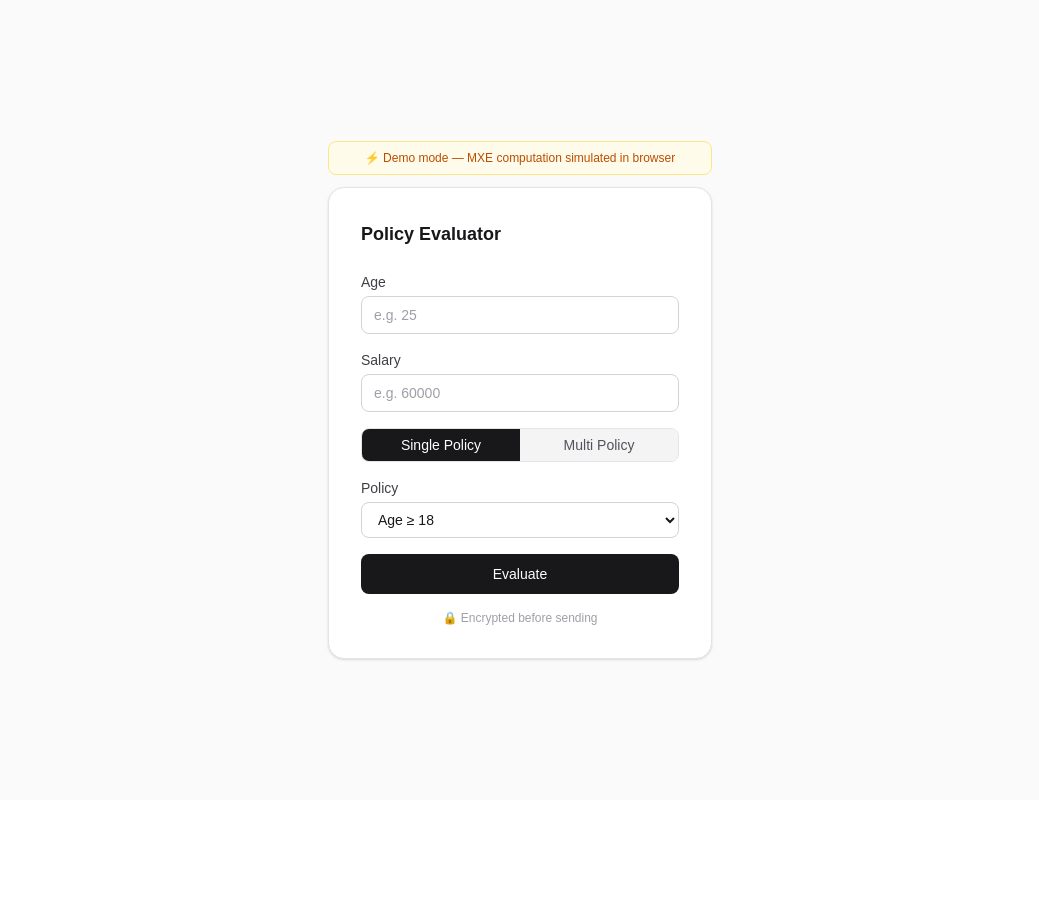
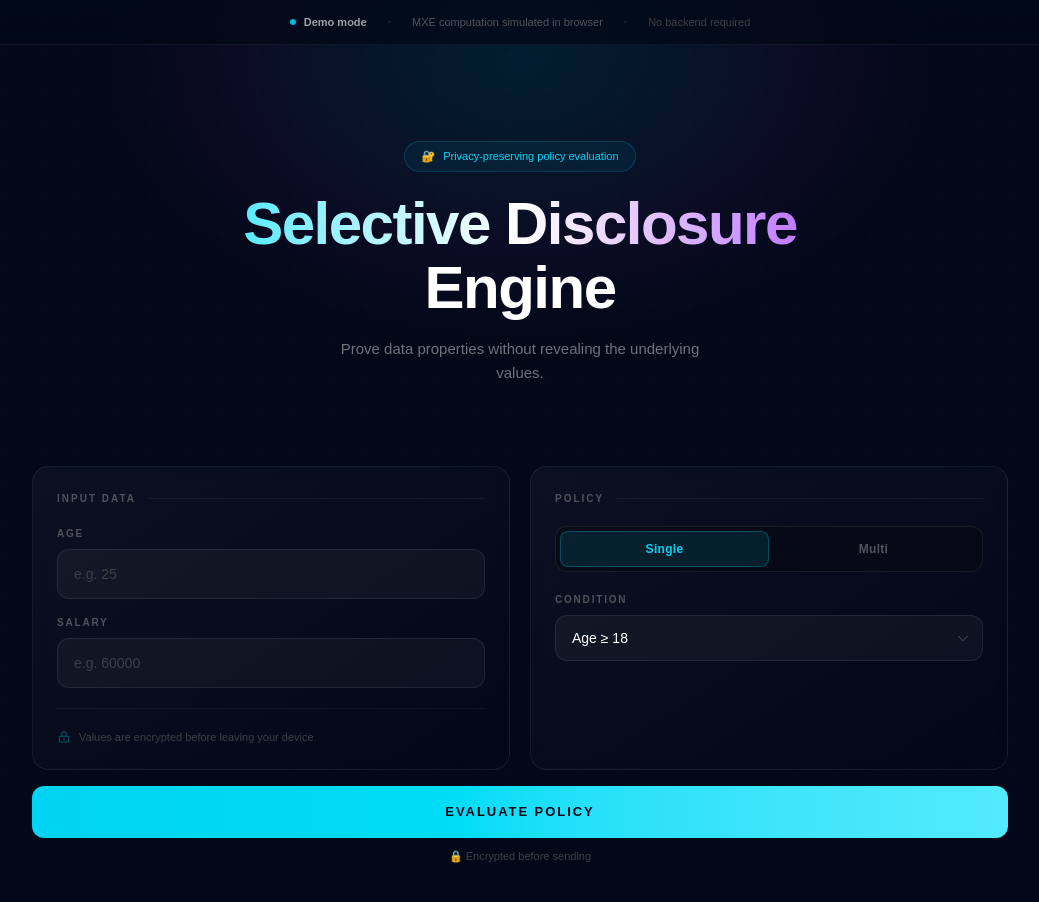
Before and after one commit to oluwadareab12/selective-disclosure-engine, a Next.js app in the folder frontend/: page / in a window 1280 px wide. Shown: the top 902 px of the page, without its empty margins (120-1159 px from the left). Before the commit the page ends 800 px from the top, so only its background shows below. Built offline with nearby package versions, Linux system fonts and the light colour scheme.

Commit message:
feat: premium dark UI redesign — glassmorphism, X25519 badge, sliding toggles

```diff
--- a/frontend/app/page.tsx
+++ b/frontend/app/page.tsx
@@ -55,14 +55,12 @@ async function encryptFields(
   fields: Record<string, number>,
   mxePubKeyB64: string
 ): Promise<{ encryptedData: Record<string, string>; iv: string; clientPublicKey: string }> {
-  // Generate browser's ephemeral X25519 key pair.
   const browserKP = (await crypto.subtle.generateKey(
     { name: "X25519" } as any,
     true,
     ["deriveBits"]
   )) as CryptoKeyPair;
 
-  // Import the MXE node's X25519 public key (raw 32-byte format).
   const mxePublicKey = await crypto.subtle.importKey(
     "raw",
     b64ToUint8Array(mxePubKeyB64),
@@ -71,14 +69,12 @@ async function encryptFields(
     []
   );
 
-  // ECDH: derive 256-bit shared secret.
   const sharedBits = await crypto.subtle.deriveBits(
     { name: "X25519", public: mxePublicKey } as any,
     browserKP.privateKey,
     256
   );
 
-  // HKDF-SHA-256: derive AES-GCM-256 key from the shared secret.
   const hkdfKey = await crypto.subtle.importKey(
     "raw", sharedBits, { name: "HKDF" }, false, ["deriveKey"]
   );
@@ -90,7 +86,6 @@ async function encryptFields(
     ["encrypt"]
   );
 
-  // Encrypt each field with a fresh IV.
   const ivBytes = crypto.getRandomValues(new Uint8Array(12));
   const encryptedData: Record<string, string> = {};
   for (const [field, value] of Object.entries(fields)) {
@@ -139,13 +134,6 @@ function evaluatePolicyLocal(
 }
 
 // ── Mock MXE compute (replaces fetch to backend in demo mode) ─────────────────
-//
-// Mirrors the real runMxeCompute in mxe/src/compute.ts:
-//   1. Accepts the encrypted payload and the browser's ephemeral public key.
-//   2. Performs ECDH with the mock MXE private key to derive the same shared secret.
-//   3. Derives the AES key via HKDF and decrypts each field.
-//   4. Evaluates the policy (supports composite AND/OR).
-//   5. Returns the same shape as the real endpoint.
 
 async function mockMxeEvaluate(
   encryptedData: Record<string, string>,
@@ -156,7 +144,6 @@ async function mockMxeEvaluate(
 ): Promise<MxeResult> {
   await new Promise<void>((resolve) => setTimeout(resolve, 600));
 
-  // Mirror MXE-side ECDH+HKDF key derivation.
   const clientPubKey = await crypto.subtle.importKey(
     "raw",
     b64ToUint8Array(clientPublicKey),
@@ -180,7 +167,6 @@ async function mockMxeEvaluate(
     ["decrypt"]
   );
 
-  // Decrypt each ciphertext.
   const ivBytes = b64ToUint8Array(iv);
   const decrypted: Record<string, number> = {};
   for (const [field, ctB64] of Object.entries(encryptedData)) {
@@ -196,7 +182,36 @@ async function mockMxeEvaluate(
   return { result, evaluated, mxeSimulated: true, computedAt: new Date().toISOString() };
 }
 
-// ── Component ─────────────────────────────────────────────────────────────────
+// ── Sub-components ────────────────────────────────────────────────────────────
+
+function PolicySelect({
+  value,
+  onChange,
+}: {
+  value: number;
+  onChange: (i: number) => void;
+}) {
+  return (
+    <div className="relative">
+      <select
+        value={value}
+        onChange={(e) => onChange(Number(e.target.value))}
+        className="w-full cursor-pointer appearance-none rounded-xl border border-white/[0.08] bg-white/[0.04] px-4 py-3 pr-10 text-sm text-white transition-all duration-200 focus:border-cyan-500/50 focus:bg-white/[0.06] focus:outline-none focus:shadow-[0_0_20px_rgba(6,182,212,0.12)] [&>option]:bg-[#0d1525] [&>option]:text-white"
+      >
+        {POLICIES.map((p, i) => (
+          <option key={i} value={i}>{p.label}</option>
+        ))}
+      </select>
+      <div className="pointer-events-none absolute inset-y-0 right-3 flex items-center">
+        <svg className="h-4 w-4 text-zinc-600" fill="none" stroke="currentColor" viewBox="0 0 24 24">
+          <path strokeLinecap="round" strokeLinejoin="round" strokeWidth={1.5} d="M19 9l-7 7-7-7" />
+        </svg>
+      </div>
+    </div>
+  );
+}
+
+// ── Page ─────────────────────────────────────────────────────────────────────
 
 export default function Home() {
   const [age, setAge]               = useState("");
@@ -222,8 +237,6 @@ export default function Home() {
     clearResult();
 
     try {
-      // Generate a mock MXE X25519 key pair in-browser.
-      // In production this is the MXE node's long-term key fetched from the Arcium key registry.
       const mockMxeKP = (await crypto.subtle.generateKey(
         { name: "X25519" } as any,
         true,
@@ -234,7 +247,6 @@ export default function Home() {
         await crypto.subtle.exportKey("raw", mockMxeKP.publicKey)
       );
 
-      // Full ECDH+HKDF encryption flow — identical to the production path.
       const { encryptedData, iv, clientPublicKey } = await encryptFields(
         { age: Number(age), salary: Number(salary) },
         mockMxePubKeyB64
@@ -260,7 +272,6 @@ export default function Home() {
               ],
             };
 
-      // Mock MXE evaluation — no fetch, fully in-browser.
       const data = await mockMxeEvaluate(
         encryptedData, iv, clientPublicKey,
         mockMxeKP.privateKey,
@@ -276,123 +287,264 @@ export default function Home() {
     }
   }
 
-  const pillActive   = "bg-zinc-900 text-white";
-  const pillInactive = "bg-zinc-100 text-zinc-600 hover:bg-zinc-200";
-  const selectCls    =
-    "w-full rounded-lg border border-zinc-300 bg-white px-3 py-2 text-sm text-zinc-900 focus:outline-none focus:ring-2 focus:ring-zinc-900";
+  return (
+    <div className="relative min-h-screen overflow-x-hidden bg-[#020817] text-white">
 
-  return (
-    <main className="min-h-screen bg-zinc-50 flex flex-col items-center justify-center gap-3 p-6">
-      {/* Demo mode banner */}
-      <div className="w-full max-w-sm rounded-lg border border-amber-200 bg-amber-50 px-4 py-2 text-center text-xs text-amber-700">
-        ⚡ Demo mode — MXE computation simulated in browser
+      {/* Ambient glow — top centre */}
+      <div
+        aria-hidden="true"
+        className="pointer-events-none fixed left-1/2 top-0 -translate-x-1/2"
+        style={{
+          width: 900,
+          height: 600,
+          marginTop: -240,
+          background: "radial-gradient(ellipse at center, rgba(6,182,212,0.13) 0%, rgba(168,85,247,0.06) 45%, transparent 70%)",
+        }}
+      />
+
+      {/* Subtle dot grid */}
+      <div
+        aria-hidden="true"
+        className="pointer-events-none fixed inset-0"
+        style={{
+          backgroundImage: "radial-gradient(circle, rgba(255,255,255,0.025) 1px, transparent 1px)",
+          backgroundSize: "36px 36px",
+        }}
+      />
+
+      {/* ── Demo bar ─────────────────────────────────────────────────────────── */}
+      <header className="sticky top-0 z-50 border-b border-white/[0.05] bg-[#020817]/75 backdrop-blur-xl">
+        <div className="mx-auto flex max-w-5xl items-center justify-center gap-3 px-4 py-2.5 sm:gap-5">
+          <div className="flex items-center gap-2">
+            <span className="relative flex h-1.5 w-1.5">
+              <span className="absolute inline-flex h-full w-full animate-ping rounded-full bg-cyan-400 opacity-60" />
+              <span className="relative inline-flex h-1.5 w-1.5 rounded-full bg-cyan-500" />
+            </span>
+            <span className="text-[11px] font-semibold text-zinc-400">Demo mode</span>
+          </div>
+          <span className="text-white/[0.12]">·</span>
+          <span className="text-[11px] text-zinc-600">MXE computation simulated in browser</span>
+          <span className="hidden text-white/[0.12] sm:inline">·</span>
+          <span className="hidden text-[11px] text-zinc-700 sm:inline">No backend required</span>
+        </div>
+      </header>
+
+      {/* ── Main ─────────────────────────────────────────────────────────────── */}
+      <main className="relative mx-auto flex max-w-5xl flex-col items-center px-4 pb-28 pt-16 sm:px-6 md:pt-24">
+
+        {/* Hero */}
+        <div className="mb-14 text-center md:mb-20">
+          <div className="mb-5 inline-flex items-center gap-2 rounded-full border border-cyan-500/20 bg-cyan-500/[0.07] px-4 py-1.5 text-[11px] font-medium text-cyan-400">
+            <span>🔐</span>
+            <span>Privacy-preserving policy evaluation</span>
+          </div>
+          <h1 className="text-[2.8rem] font-bold leading-[1.08] tracking-tight sm:text-5xl md:text-[3.75rem]">
+            <span className="bg-gradient-to-r from-cyan-300 via-white to-purple-400 bg-clip-text text-transparent">
+              Selective Disclosure
+            </span>
+            <br />
+            <span className="text-white">Engine</span>
+          </h1>
+          <p className="mx-auto mt-4 max-w-sm text-sm leading-relaxed text-zinc-500 sm:text-[15px]">
+            Prove data properties without revealing the underlying values.
+          </p>
         </div>
 
-      <div className="w-full max-w-sm bg-white rounded-2xl border border-zinc-200 shadow-sm p-8">
-        <h1 className="text-lg font-semibold text-zinc-900 mb-6">Policy Evaluator</h1>
+        {/* ── Form ─────────────────────────────────────────────────────────── */}
+        <form onSubmit={handleSubmit} className="w-full">
 
-        <form onSubmit={handleSubmit} className="space-y-4">
-          <div className="space-y-1">
-            <label className="block text-sm font-medium text-zinc-700">Age</label>
+          {/* Two-column grid */}
+          <div className="grid grid-cols-1 gap-4 lg:grid-cols-2 lg:gap-5">
+
+            {/* ── Left card — Input Data ── */}
+            <div className="rounded-2xl border border-white/[0.07] bg-gradient-to-br from-white/[0.04] to-transparent p-6 backdrop-blur-sm">
+              <div className="mb-5 flex items-center gap-3">
+                <span className="text-[10px] font-bold uppercase tracking-[0.2em] text-zinc-600">
+                  Input Data
+                </span>
+                <div className="h-px flex-1 bg-white/[0.05]" />
+              </div>
+
+              <div className="space-y-4">
+                {/* Age */}
+                <div>
+                  <label className="mb-2 block text-[10px] font-bold uppercase tracking-[0.18em] text-zinc-600">
+                    Age
+                  </label>
                   <input
                     type="number" required min={0}
-              value={age} onChange={(e) => { setAge(e.target.value); clearResult(); }}
+                    value={age}
+                    onChange={(e) => { setAge(e.target.value); clearResult(); }}
                     placeholder="e.g. 25"
-              className="w-full rounded-lg border border-zinc-300 px-3 py-2 text-sm text-zinc-900 placeholder:text-zinc-400 focus:outline-none focus:ring-2 focus:ring-zinc-900"
+                    className="w-full rounded-xl border border-white/[0.08] bg-white/[0.04] px-4 py-3.5 text-sm text-white placeholder:text-zinc-700 transition-all duration-200 focus:border-cyan-500/50 focus:bg-white/[0.06] focus:outline-none focus:shadow-[0_0_22px_rgba(6,182,212,0.14)]"
                   />
                 </div>
 
-          <div className="space-y-1">
-            <label className="block text-sm font-medium text-zinc-700">Salary</label>
+                {/* Salary */}
+                <div>
+                  <label className="mb-2 block text-[10px] font-bold uppercase tracking-[0.18em] text-zinc-600">
+                    Salary
+                  </label>
                   <input
                     type="number" required min={0}
-              value={salary} onChange={(e) => { setSalary(e.target.value); clearResult(); }}
+                    value={salary}
+                    onChange={(e) => { setSalary(e.target.value); clearResult(); }}
                     placeholder="e.g. 60000"
-              className="w-full rounded-lg border border-zinc-300 px-3 py-2 text-sm text-zinc-900 placeholder:text-zinc-400 focus:outline-none focus:ring-2 focus:ring-zinc-900"
+                    className="w-full rounded-xl border border-white/[0.08] bg-white/[0.04] px-4 py-3.5 text-sm text-white placeholder:text-zinc-700 transition-all duration-200 focus:border-cyan-500/50 focus:bg-white/[0.06] focus:outline-none focus:shadow-[0_0_22px_rgba(6,182,212,0.14)]"
                   />
                 </div>
+              </div>
 
-          {/* Mode toggle */}
-          <div className="flex rounded-lg overflow-hidden border border-zinc-200 text-sm font-medium">
+              {/* Footer note */}
+              <div className="mt-5 flex items-center gap-2 border-t border-white/[0.05] pt-5">
+                <svg className="h-3.5 w-3.5 shrink-0 text-cyan-500/40" fill="none" stroke="currentColor" viewBox="0 0 24 24">
+                  <path strokeLinecap="round" strokeLinejoin="round" strokeWidth={2} d="M12 15v2m-6 4h12a2 2 0 002-2v-6a2 2 0 00-2-2H6a2 2 0 00-2 2v6a2 2 0 002 2zm10-10V7a4 4 0 00-8 0v4h8z" />
+                </svg>
+                <span className="text-[11px] text-zinc-700">
+                  Values are encrypted before leaving your device
+                </span>
+              </div>
+            </div>
+
+            {/* ── Right card — Policy ── */}
+            <div className="rounded-2xl border border-white/[0.07] bg-gradient-to-br from-white/[0.04] to-transparent p-6 backdrop-blur-sm">
+              <div className="mb-5 flex items-center gap-3">
+                <span className="text-[10px] font-bold uppercase tracking-[0.2em] text-zinc-600">
+                  Policy
+                </span>
+                <div className="h-px flex-1 bg-white/[0.05]" />
+              </div>
+
+              {/* Mode toggle — sliding indicator */}
+              <div className="relative mb-5 flex rounded-xl border border-white/[0.07] bg-black/20 p-1">
+                <div
+                  className="absolute top-1 h-[calc(100%-8px)] w-[calc(50%-4px)] rounded-lg border border-cyan-500/30 bg-cyan-500/[0.12] transition-all duration-300 ease-in-out"
+                  style={{ left: mode === "multi" ? "50%" : "4px" }}
+                />
                 {(["single", "multi"] as Mode[]).map((m) => (
                   <button
                     key={m} type="button"
                     onClick={() => { setMode(m); clearResult(); }}
-                className={`flex-1 py-1.5 transition-colors ${mode === m ? pillActive : pillInactive}`}
+                    className={`relative z-10 flex-1 rounded-lg py-2.5 text-xs font-semibold tracking-wide transition-colors duration-300 ${
+                      mode === m ? "text-cyan-400" : "text-zinc-600 hover:text-zinc-400"
+                    }`}
                   >
-                {m === "single" ? "Single Policy" : "Multi Policy"}
+                    {m === "single" ? "Single" : "Multi"}
                   </button>
                 ))}
               </div>
 
-          {/* Policy selector(s) */}
               {mode === "single" ? (
-            <div className="space-y-1">
-              <label className="block text-sm font-medium text-zinc-700">Policy</label>
-              <select value={policyIdx} onChange={(e) => { setPolicyIdx(Number(e.target.value)); clearResult(); }} className={selectCls}>
-                {POLICIES.map((p, i) => <option key={i} value={i}>{p.label}</option>)}
-              </select>
+                <div>
+                  <label className="mb-2 block text-[10px] font-bold uppercase tracking-[0.18em] text-zinc-600">
+                    Condition
+                  </label>
+                  <PolicySelect value={policyIdx} onChange={(i) => { setPolicyIdx(i); clearResult(); }} />
                 </div>
               ) : (
-            <div className="space-y-2">
-              <div className="space-y-1">
-                <label className="block text-sm font-medium text-zinc-700">Policy 1</label>
-                <select value={policyIdx} onChange={(e) => { setPolicyIdx(Number(e.target.value)); clearResult(); }} className={selectCls}>
-                  {POLICIES.map((p, i) => <option key={i} value={i}>{p.label}</option>)}
-                </select>
+                <div className="space-y-4">
+                  <div>
+                    <label className="mb-2 block text-[10px] font-bold uppercase tracking-[0.18em] text-zinc-600">
+                      Condition 1
+                    </label>
+                    <PolicySelect value={policyIdx} onChange={(i) => { setPolicyIdx(i); clearResult(); }} />
                   </div>
 
-              <div className="flex items-center justify-center gap-2">
-                <div className="h-px flex-1 bg-zinc-200" />
-                <div className="flex rounded-md overflow-hidden border border-zinc-200 text-xs font-semibold">
+                  {/* AND / OR — sliding pill */}
+                  <div className="flex items-center gap-3">
+                    <div className="h-px flex-1 bg-white/[0.05]" />
+                    <div className="relative flex rounded-full border border-white/[0.08] bg-black/20 p-1">
+                      <div
+                        className="absolute top-1 h-[calc(100%-8px)] w-[calc(50%-4px)] rounded-full border border-purple-500/40 bg-purple-500/[0.18] transition-all duration-300 ease-in-out"
+                        style={{ left: logicOp === "OR" ? "50%" : "4px" }}
+                      />
                       {(["AND", "OR"] as LogicOp[]).map((op) => (
                         <button
                           key={op} type="button"
                           onClick={() => { setLogicOp(op); clearResult(); }}
-                      className={`px-3 py-1 transition-colors ${logicOp === op ? pillActive : pillInactive}`}
+                          className={`relative z-10 flex-1 px-5 py-1.5 text-[11px] font-bold tracking-widest transition-colors duration-300 ${
+                            logicOp === op ? "text-purple-300" : "text-zinc-600 hover:text-zinc-400"
+                          }`}
                         >
                           {op}
                         </button>
                       ))}
                     </div>
-                <div className="h-px flex-1 bg-zinc-200" />
+                    <div className="h-px flex-1 bg-white/[0.05]" />
                   </div>
 
-              <div className="space-y-1">
-                <label className="block text-sm font-medium text-zinc-700">Policy 2</label>
-                <select value={policyIdx2} onChange={(e) => { setPolicyIdx2(Number(e.target.value)); clearResult(); }} className={selectCls}>
-                  {POLICIES.map((p, i) => <option key={i} value={i}>{p.label}</option>)}
-                </select>
+                  <div>
+                    <label className="mb-2 block text-[10px] font-bold uppercase tracking-[0.18em] text-zinc-600">
+                      Condition 2
+                    </label>
+                    <PolicySelect value={policyIdx2} onChange={(i) => { setPolicyIdx2(i); clearResult(); }} />
+                  </div>
+                </div>
+              )}
+            </div>
+          </div>
+
+          {/* ── Evaluate button ── */}
+          <div className="mt-4 space-y-2.5">
+            <button
+              type="submit"
+              disabled={loading}
+              className="group relative w-full overflow-hidden rounded-xl py-4 text-[13px] font-bold uppercase tracking-[0.15em] text-[#020817] transition-all duration-300 focus:outline-none disabled:cursor-not-allowed disabled:opacity-30 hover:shadow-[0_0_45px_rgba(6,182,212,0.35)]"
+            >
+              <div className="absolute inset-0 bg-gradient-to-r from-cyan-400 to-cyan-300 transition-all duration-300 group-hover:from-cyan-300 group-hover:to-cyan-200" />
+              <span className="relative flex items-center justify-center gap-2.5">
+                {loading && (
+                  <svg className="h-4 w-4 animate-spin" xmlns="http://www.w3.org/2000/svg" fill="none" viewBox="0 0 24 24">
+                    <circle className="opacity-25" cx="12" cy="12" r="10" stroke="currentColor" strokeWidth="4" />
+                    <path className="opacity-75" fill="currentColor" d="M4 12a8 8 0 018-8V0C5.373 0 0 5.373 0 12h4z" />
+                  </svg>
+                )}
+                {loading ? "Evaluating policy…" : "Evaluate Policy"}
+              </span>
+            </button>
+            <p className="text-center text-[11px] text-zinc-700">🔒 Encrypted before sending</p>
+          </div>
+        </form>
+
+        {/* ── Error ── */}
+        {error && (
+          <div className="mt-5 w-full rounded-xl border border-red-500/20 bg-red-500/[0.05] px-5 py-4 text-sm text-red-400">
+            {error}
+          </div>
+        )}
+
+        {/* ── Result card ── */}
+        {result !== null && error === null && (
+          <div
+            className={`mt-5 w-full rounded-2xl border p-10 text-center backdrop-blur-sm transition-all duration-500 ${
+              result
+                ? "border-green-500/20 bg-green-500/[0.04] shadow-[0_0_90px_rgba(34,197,94,0.11)]"
+                : "border-red-500/20 bg-red-500/[0.04] shadow-[0_0_90px_rgba(239,68,68,0.11)]"
+            }`}
+          >
+            <div className="mb-4 text-6xl sm:text-7xl">{result ? "✅" : "❌"}</div>
+
+            <div className={`mb-2 text-4xl font-bold sm:text-5xl ${result ? "text-green-400" : "text-red-400"}`}>
+              {result ? "true" : "false"}
+            </div>
+
+            {evaluated !== null && (
+              <p className="mb-6 text-sm text-zinc-600">
+                {evaluated} {evaluated === 1 ? "policy" : "policies"} evaluated
+              </p>
+            )}
+
+            <div className={`inline-flex items-center gap-2 rounded-full border px-4 py-2 text-xs font-medium ${
+              result
+                ? "border-green-500/20 bg-green-500/[0.07] text-green-500/60"
+                : "border-red-500/20 bg-red-500/[0.07] text-red-500/60"
+            }`}>
+              🔒 Encrypted with X25519 + AES-GCM-256
             </div>
           </div>
         )}
 
-          <button
-            type="submit" disabled={loading}
-            className="w-full rounded-lg bg-zinc-900 px-4 py-2.5 text-sm font-medium text-white transition-colors hover:bg-zinc-700 disabled:opacity-50"
-          >
-            {loading ? "Evaluating…" : "Evaluate"}
-          </button>
-
-          <p className="text-center text-xs text-zinc-400">🔒 Encrypted before sending</p>
-        </form>
-
-        {error && <p className="mt-6 text-sm text-red-500">{error}</p>}
-
-        {result !== null && error === null && (
-          <div className="mt-8 flex flex-col items-center gap-1">
-            <span className="text-5xl">{result ? "✅" : "❌"}</span>
-            <span className={`text-2xl font-semibold ${result ? "text-green-600" : "text-red-600"}`}>
-              {result ? "true" : "false"}
-            </span>
-            {evaluated !== null && (
-              <span className="text-xs text-zinc-400">
-                {evaluated} {evaluated === 1 ? "policy" : "policies"} evaluated
-              </span>
-            )}
+      </main>
     </div>
-        )}
-      </div>
-    </main>
   );
 }
```
Also changed, not shown: 1 other file (tests, documents, lock files or other folders). Lines whose indentation alone changed are shown as unchanged.
